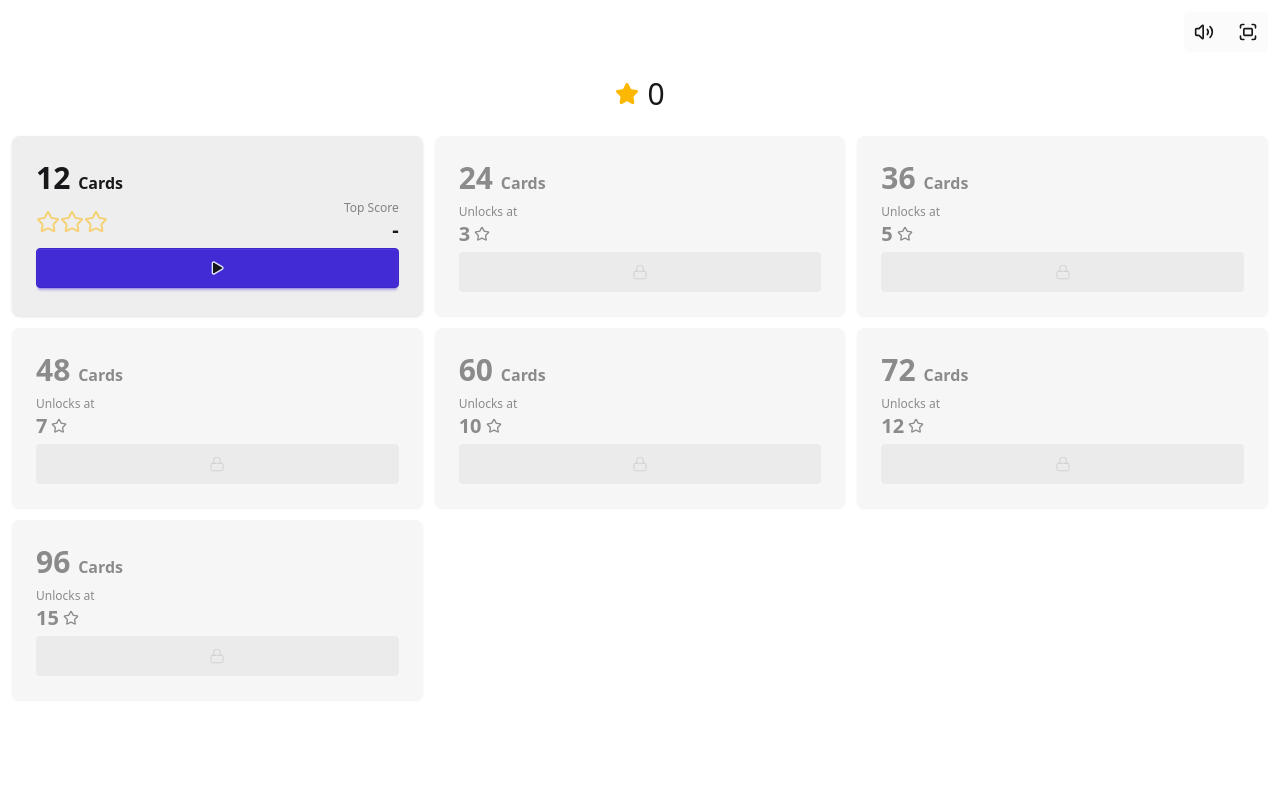
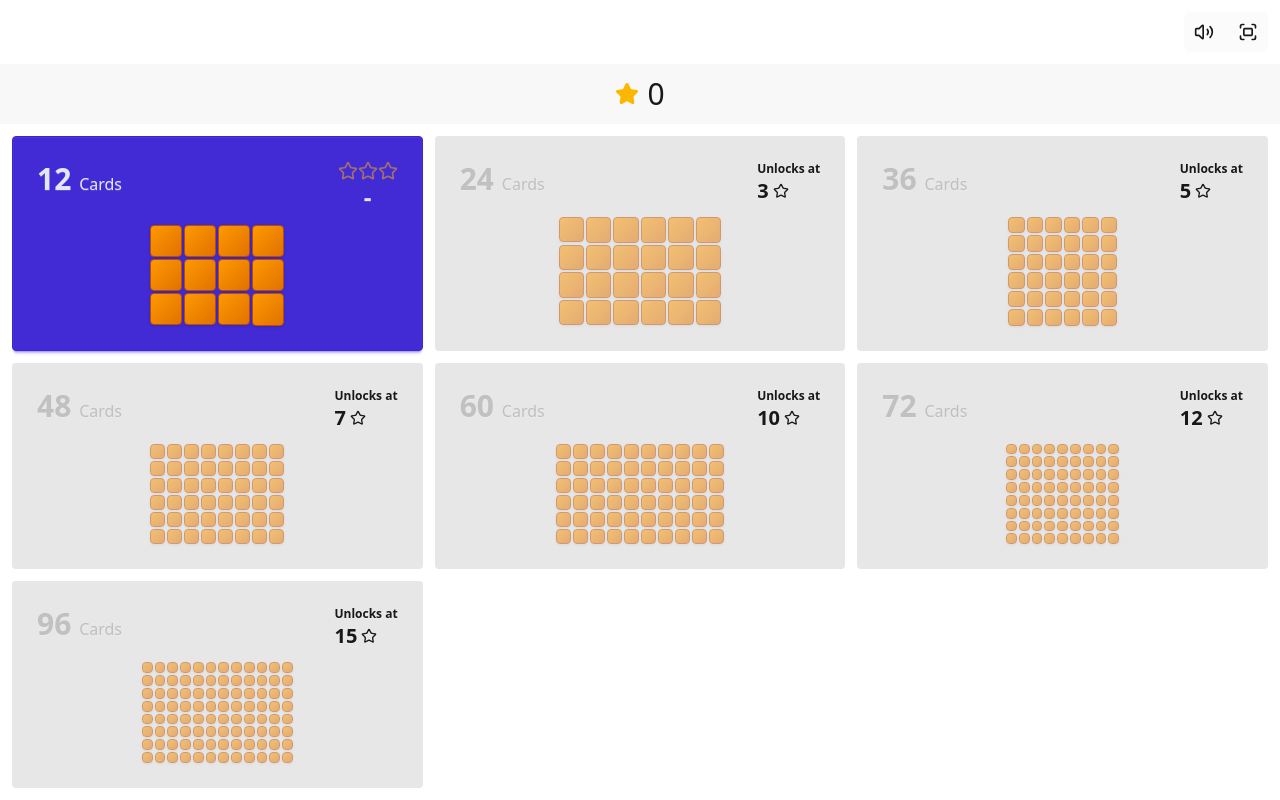
Before and after one commit to high-rolls/memory-game, a React (Vite) app: page / in a window 1280 px wide. Built offline with nearby package versions, Linux system fonts and the light colour scheme; a web font is replaced by a local one; what js-confetti would draw is missing.

Commit message:
Add board preview, changed level card layout, change play button to "Levels"

```diff
--- /dev/null
+++ b/src/components/board-preview.tsx
@@ -0,0 +1,54 @@
+import { useSettings } from "@/context/settings.context";
+import type { CardCount } from "@/lib/levels";
+import { squarestSides } from "@/lib/math";
+import { useMemo, useRef } from "react";
+import { CardPreview } from "./card-preview";
+
+export interface IBoardPreviewProps {
+  cardCount: CardCount;
+}
+
+function BoardPreview({ cardCount }: IBoardPreviewProps) {
+  const containerRef = useRef<HTMLDivElement>(null);
+  const { cardColor } = useSettings();
+
+  const [smallSide, largeSide] = useMemo(
+    () => squarestSides(cardCount),
+    [cardCount]
+  );
+
+  const cards = Array.from({ length: cardCount }, (_, i) => (
+    <CardPreview key={i} cardColor={cardColor} />
+  ));
+
+  const columns = largeSide;
+  const rows = smallSide;
+  const containerWidth = containerRef.current
+    ? containerRef.current.clientWidth
+    : 99999;
+
+  return (
+    <div className="relative flex-1 w-full">
+      <div
+        className="absolute top-0 left-0 bottom-0 right-0"
+        ref={containerRef}
+      >
+        <div className="flex flex-col justify-center h-full">
+          <div
+            className="rounded-md grid gap-0.5 mx-auto"
+            style={{
+              gridTemplateColumns: `repeat(${columns}, minmax(0, 1fr))`,
+              gridTemplateRows: `repeat(${rows}, minmax(0, 1fr))`,
+              aspectRatio: `${columns} / ${rows}`,
+              height: `min(100%, ${(containerWidth * rows) / columns}px)`,
+            }}
+          >
+            {cards}
+          </div>
+        </div>
+      </div>
+    </div>
+  );
+}
+
+export default BoardPreview;
--- /dev/null
+++ b/src/components/card-preview.tsx
@@ -0,0 +1,13 @@
+import type { CardColor } from "@/context/settings.context";
+
+export interface ICardPreviewProps {
+  cardColor: CardColor;
+}
+
+export function CardPreview({ cardColor }: ICardPreviewProps) {
+  return (
+    <div
+      className={`aspect-square rounded-sm bg-linear-to-br shadow border-1 border-${cardColor}-700 from-${cardColor}-500 to-${cardColor}-600`}
+    ></div>
+  );
+}
--- a/src/components/level-card.tsx
+++ b/src/components/level-card.tsx
@@ -1,16 +1,18 @@
+import BoardPreview from "@/components/board-preview";
 import { useCurrentLevelDispatch } from "@/context/level.context";
-import { getStarsObtained, getTopScore, getTotalStars, useScores } from "@/context/scores.context";
+import {
+  getStarsObtained,
+  getTopScore,
+  getTotalStars,
+  useScores,
+} from "@/context/scores.context";
 import type { LevelData } from "@/lib/levels";
-import { LockIcon, PlayIcon, StarIcon } from "lucide-react";
+import { StarIcon } from "lucide-react";
 import { useNavigate } from "react-router";
 
 type LevelCardProps = LevelData;
 
-function LevelCard({
-  id,
-  cardCount,
-  starCost,
-}: LevelCardProps) {
+function LevelCard({ id, cardCount, starCost }: LevelCardProps) {
   const currentLevelDispatch = useCurrentLevelDispatch();
   const navigate = useNavigate();
   const scores = useScores();
@@ -21,62 +23,58 @@ function LevelCard({
 
   const isLocked = totalStars < starCost;
 
-  const onPlayButtonClick = () => {
+  const handleClick = () => {
     currentLevelDispatch(id);
     navigate("play");
-  }
+  };
 
   return (
-    <div
-      className={`p-6 flex flex-col gap-1 rounded-lg bg-base-300 shadow-sm ${
-        isLocked ? "opacity-50" : ""
-      }`}
+    <button
+      className={`btn p-6 flex-col justify-between h-full gap-3 btn-primary`}
+      onClick={handleClick}
+      disabled={isLocked}
     >
+      <div className="w-full flex justify-between">
         <h2 className="text-3xl font-bold">
-        {cardCount} <span className="text-base">Cards</span>
+          {cardCount} <span className="text-base font-normal">Cards</span>
         </h2>
 
         {isLocked ? (
-        <>
-          <div></div>
-          <div>
-            <h3 className="text-xs text-base-content">Unlocks at</h3>
+          <div className="text-base-content">
+            <h3 className="text-xs">Unlocks at</h3>
             <p className="flex items-center gap-1 text-xl font-bold">
               {starCost} <StarIcon size={16} />
             </p>
           </div>
-        </>
         ) : (
-        <div className="flex justify-between items-center gap-3">
+          <div className="flex flex-col items-center place-self-end">
             <div className="flex">
               {new Array(3).fill(0).map((_, index) => (
                 <StarIcon
                   key={index.toString()}
-                size={24}
+                  size={20}
                   fill={
-                  index < starsObtained ? "var(--color-warning)" : "transparent"
+                    index < starsObtained
+                      ? "var(--color-warning)"
+                      : "transparent"
                   }
                   className="text-warning/50"
                 />
               ))}
             </div>
-          <div className="flex flex-col items-end place-self-end">
-            <h3 className="text-xs text-base-content/50">Top Score</h3>
-            <p className="text-xl font-bold">{topScore ? topScore : "-"}</p>
-          </div>
+            <p className="text-2xl font-bold">{topScore ? topScore : "-"}</p>
           </div>
         )}
+      </div>
+      <div
+        className={`flex flex-1 flex-col w-full min-h-[100px] ${
+          isLocked ? "opacity-50" : ""
+        }`}
+      >
+        <BoardPreview cardCount={cardCount} />
+      </div>
 
-      {isLocked ? (
-        <button className="btn btn-primary w-full" disabled>
-          <LockIcon size={16} />
     </button>
-      ) : (
-        <button onClick={onPlayButtonClick} className="btn btn-primary w-full">
-          <PlayIcon size={16} fill="var(--color-base-content)" />
-        </button>
-      )}
-    </div>
   );
 }
 
--- a/src/layouts/root/bottom-dock.tsx
+++ b/src/layouts/root/bottom-dock.tsx
@@ -1,4 +1,4 @@
-import { GamepadIcon, MedalIcon, SettingsIcon } from "lucide-react";
+import { GamepadIcon, MedalIcon, PlaySquareIcon, SettingsIcon } from "lucide-react";
 import { NavLink } from "react-router";
 
 export function BottomDock() {
@@ -8,8 +8,8 @@ export function BottomDock() {
         to="/"
         className={({ isActive }) => (isActive ? "dock-active" : undefined)}
       >
-        <GamepadIcon size={20} />
-        <span className="dock-label">Game</span>
+        <PlaySquareIcon size={20} />
+        <span className="dock-label">Levels</span>
       </NavLink>
 
       <NavLink
--- a/src/layouts/root/top-nav.tsx
+++ b/src/layouts/root/top-nav.tsx
@@ -1,4 +1,4 @@
-import { MedalIcon, PlayIcon, SettingsIcon } from "lucide-react";
+import { MedalIcon, PlayIcon, PlaySquareIcon, SettingsIcon } from "lucide-react";
 import { Link, NavLink } from "react-router";
 
 export function TopNav() {
@@ -18,7 +18,7 @@ export function TopNav() {
                 isActive ? "menu-active" : undefined
               }
             >
-              <PlayIcon size={16} /> Play
+              <PlaySquareIcon size={16} /> Levels
             </NavLink>
           </li>
           <li>
--- a/src/lib/math.ts
+++ b/src/lib/math.ts
@@ -1,24 +1,26 @@
 export function divisors(x: number) {
   if (!Number.isInteger(x)) {
-    throw new Error('X must be an integer number.');
+    throw new Error("X must be an integer number.");
   }
 
-  const divisorValues = [1, x];
-  for (let d = 2; d <= Math.floor(Math.sqrt(x)); d++) {
+  const result = new Set<number>();
+  result.add(1);
+  result.add(x);
+
+  const sqrtX = Math.floor(Math.sqrt(x));
+
+  for (let d = 2; d <= sqrtX; d++) {
     if (x % d === 0) {
-      divisorValues.push(d);
-      if (d !== x / d) {
-        divisorValues.push(x / d);
-      }
+      result.add(d);
+      result.add(x / d);
     }
   }
-  divisorValues.sort((a, b) => a - b);
-  return divisorValues;
+  return Array.from(result).sort((a, b) => a - b);
 }
 
 export function squarestSides(x: number) {
   const divisorValues = divisors(x);
-  const initialIndex = Math.floor((divisorValues.length) / 2);
+  const initialIndex = Math.floor(divisorValues.length / 2);
   const d = divisorValues[initialIndex];
   return [x / d, d];
 }
--- a/src/routes/level-select.tsx
+++ b/src/routes/level-select.tsx
@@ -9,8 +9,8 @@ function LevelSelect() {
   const scores = useScores();
   const totalStars = getTotalStars(scores);
   return (
-    <>
-      <h1 className="flex p-3 gap-2 text-3xl justify-center items-center">
+    <div className="flex flex-col h-full max-h-full">
+      <h1 className="flex p-3 gap-2 bg-base-200 text-3xl justify-center items-center">
         <StarIcon
           size={24}
           className="text-warning"
@@ -18,7 +18,7 @@ function LevelSelect() {
         />
         {totalStars}
       </h1>
-      <div className="grid sm:grid-cols-2 md:grid-cols-3 max-h-full w-full overflow-y-auto gap-3 p-3">
+      <div className="grid flex-1 sm:grid-cols-2 md:grid-cols-3 overflow-y-auto gap-3 p-3">
         {levels.map((level) => { return (
           <LevelCard
             key={level.id}
@@ -26,7 +26,7 @@ function LevelSelect() {
           />
         )})}
       </div>
-    </>
+    </div>
   );
 }
 
```
Lines whose indentation alone changed are shown as unchanged.
